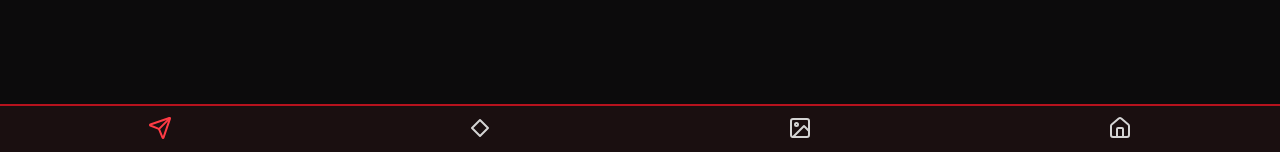
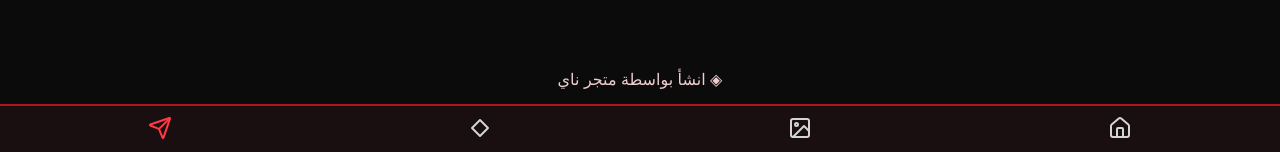
Before and after one commit to 1nai9/Abu-nawaf, a plain HTML site: page links.html in a window 1280 px wide. Shown: the part 645-797 px from the top of the page. Drawn offline with Linux system fonts and the light colour scheme.

Commit message:
Update member since paragraph in links.html

```diff
--- a/links.html
+++ b/links.html
@@ -79,7 +79,7 @@
   </div>
 
   <div class="profile-info">
-    <p class="member-since"></p>
+    <p class="member-since">◈ انشأ بواسطة متجر ناي</p>
   </div>
 </body>
 </html>
```
